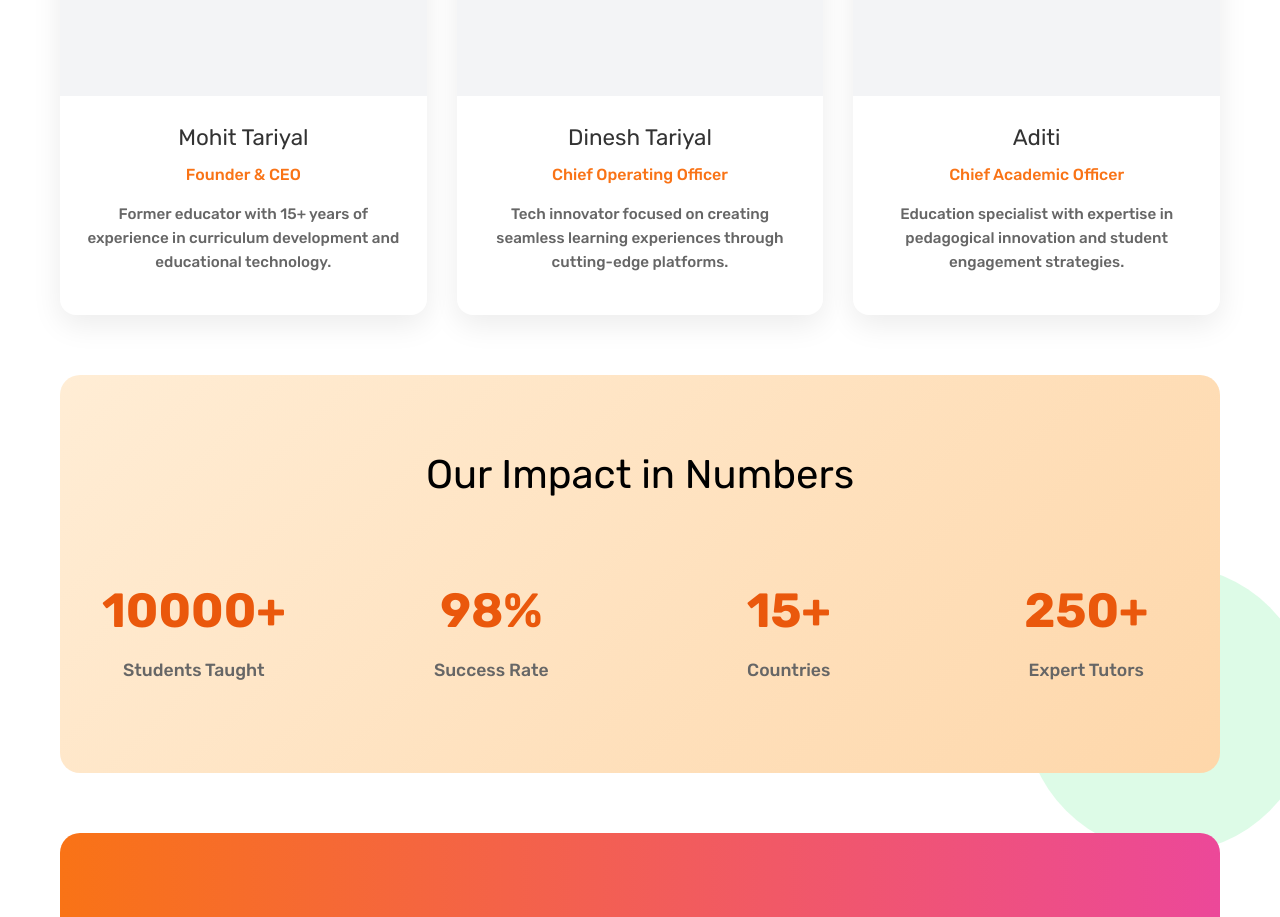
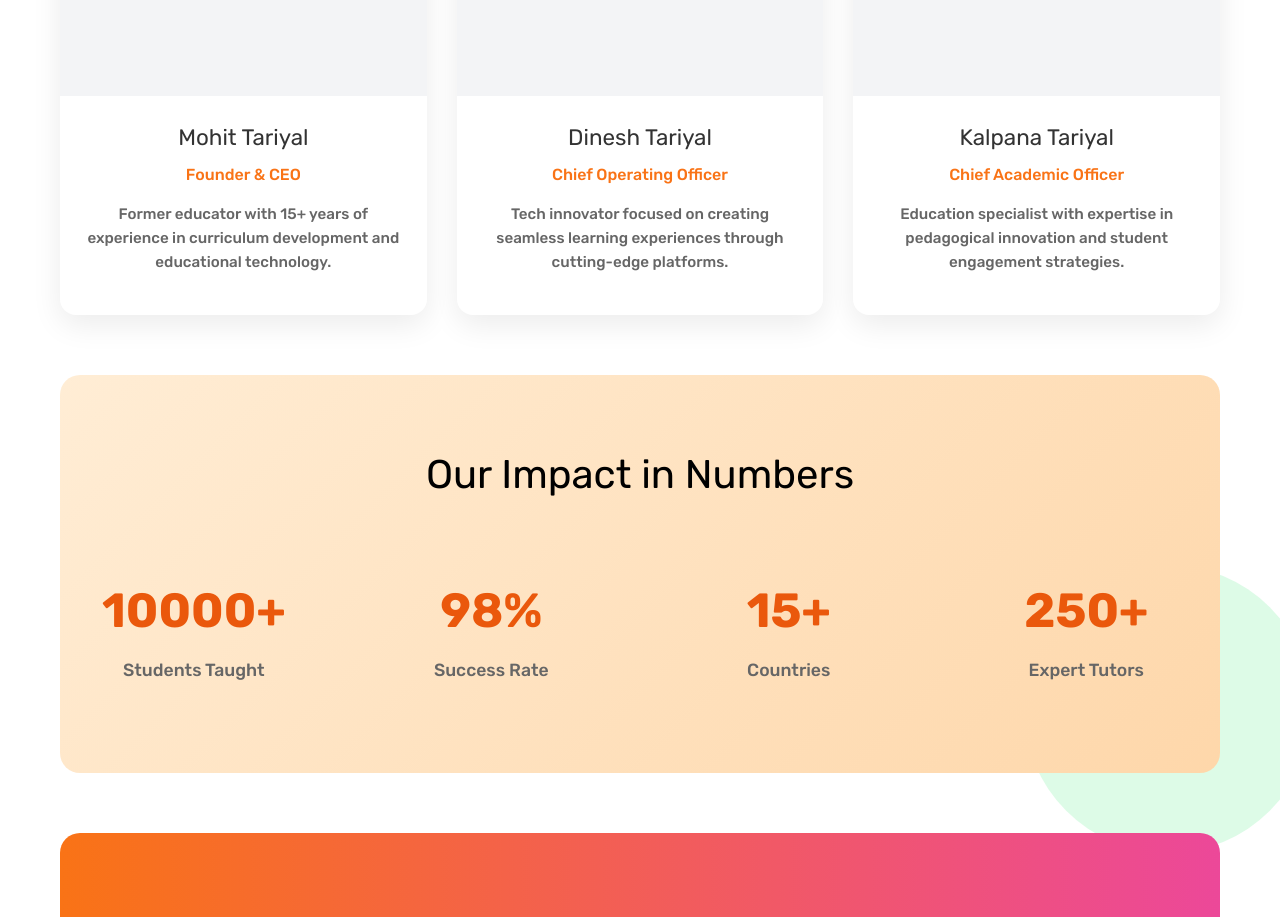
Before and after one commit to abhishekdhar999/www.thestudywave.com, a Next.js app: page /About in a window 1280 px wide. Shown: the part 1658-2575 px from the top of the page. Built offline with nearby package versions, Linux system fonts and the light colour scheme; a web font is replaced by a local one.

Commit message:
Update page.js

```diff
--- a/src/app/About/page.js
+++ b/src/app/About/page.js
@@ -129,7 +129,7 @@ export default function AboutPage() {
                 <div className="team-card">
                   <div className="team-img">👩‍🏫</div>
                   <div className="team-info">
-                    <h3>Aditi</h3>
+                    <h3>Kalpana Tariyal</h3>
                     <p>Chief Academic Officer</p>
                     <p className="bio">Education specialist with expertise in pedagogical innovation and student engagement strategies.</p>
                   </div>
```
